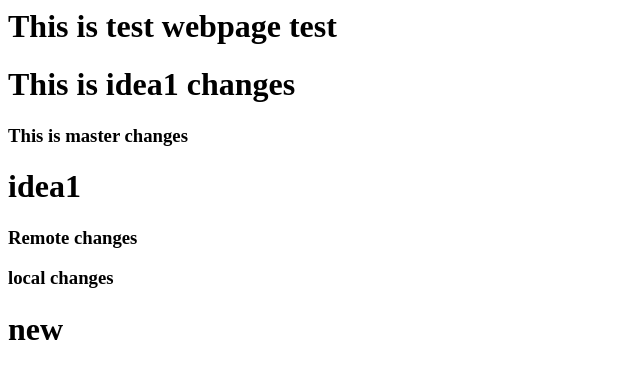
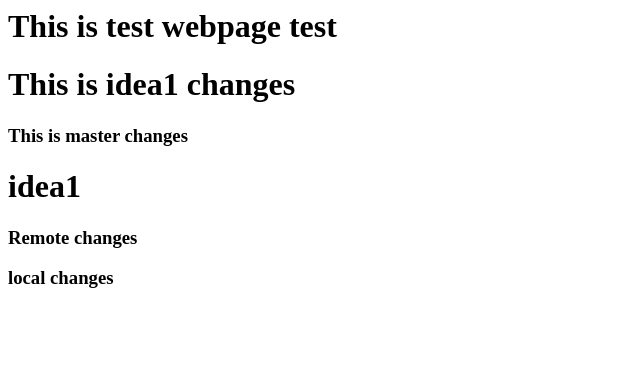
Before and after one commit to KasiAnu1/webrepo, a plain HTML site: page index.html in a window 1280 px wide. Shown: the whole page, without its empty margins (0-640 px from the left). Drawn offline with Linux system fonts and the light colour scheme.

Commit message:
Revert "new"
This reverts commit 70864efca5f864a80b21fa345322dd504ac04eda.

```diff
--- a/index.html
+++ b/index.html
@@ -5,4 +5,3 @@
 
             <h3>Remote changes<h3>
 <h3> local changes<h3>
-<h1>new<h1>
```
